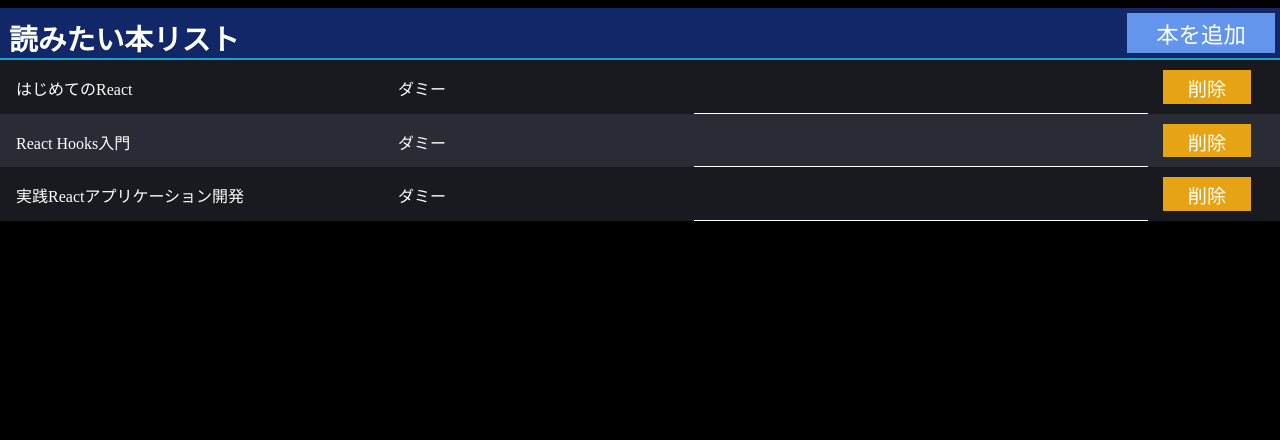
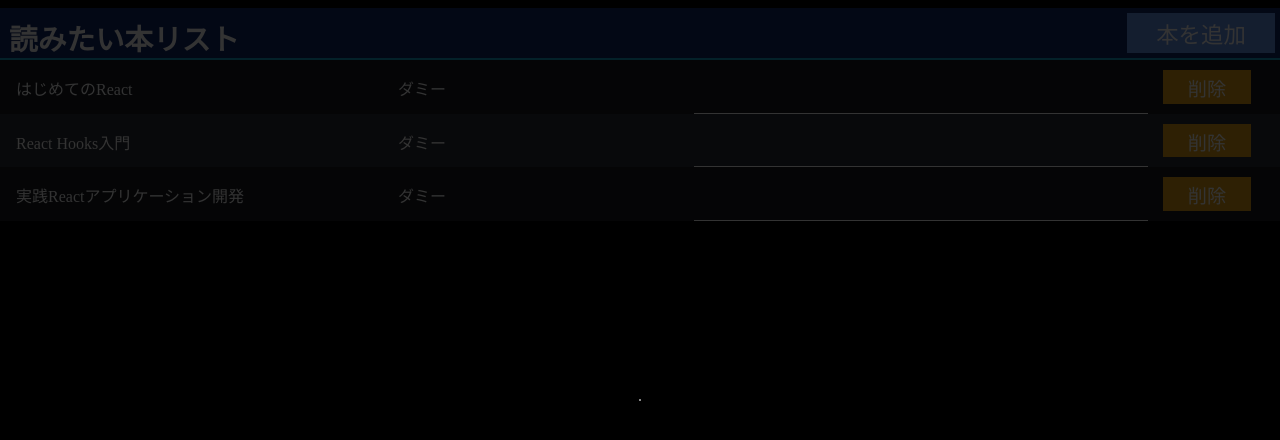
Before and after one commit to WillowLilac/tutorial, a React (Create React App) app: page / in a window 1280 px wide. Both pictures are taken after a click on the element "本を追加". Shown: the top 440 px of the page. Built offline with nearby package versions, Linux system fonts and the light colour scheme.

Commit message:
add modal item

```diff
--- a/src/App.tsx
+++ b/src/App.tsx
@@ -1,7 +1,28 @@
 import React, {useState} from "react";
+import Modal from "react-modal";
 import "./App.css";
 import { BookToRead } from "./BookToRead";
 import BookRow from "./BookRow";
+import BookSearchDialog from "./BookSearchDialog";
+
+//モーダル表示時にオーバーレイで覆うDOM領域を指定
+Modal.setAppElement("#root");
+
+//モーダルダイアログおよびオーバーレイの外観のスタイル設定
+const customStyles = {
+  overlay: {
+    backgroundColor: "rgba(0, 0, 0, 0.8)"
+  },
+  content: {
+    top: "50%",
+    left: "50%",
+    right: "auto",
+    bottom: "auto",
+    marginRight: "-50%",
+    padding: 0,
+    transform: "translate(-50%, -50%)"
+  }
+};
 
 const dummyBooks: BookToRead[] = [
   {
@@ -26,6 +47,7 @@ const dummyBooks: BookToRead[] = [
 
 const App = () => {
   const [books,setBooks] = useState(dummyBooks);
+  const [modalIsOpen, setModalIsOpen] = useState(false);
 
   //削除処理の関数
   const handleBookDelete = (id: number) => {
@@ -43,6 +65,16 @@ const App = () => {
     setBooks(newBooks);
   }
 
+  //本を追加ボタンのクリック時の処理の関数
+  const handleAddClick = () => {
+    setModalIsOpen(true);
+  };
+
+  //モーダルを閉じる処理の関数
+  const handleModalClose = () => {
+    setModalIsOpen(false);
+  };
+
   const BookRows = books.map((b) => {
     return (
       <BookRow
@@ -58,11 +90,16 @@ const App = () => {
     <div className="App">
       <section className="nav">
         <h1>読みたい本リスト</h1>
-        <div className="button-like">本を追加</div>
+        <div className="button-like" onClick={handleAddClick}>本を追加</div>
       </section>
       <section className="main">
         {BookRows}
       </section>
+      <Modal
+        isOpen={modalIsOpen}
+        onRequestClose={handleModalClose}
+        style={customStyles}
+      ></Modal>
     </div>
   );
 };
```
